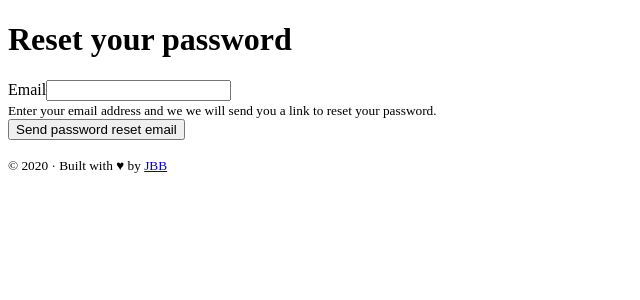
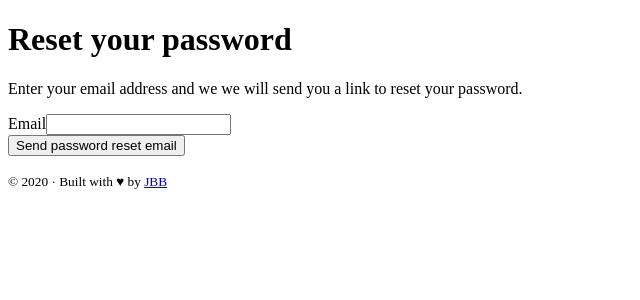
Before and after one commit to parisgraphe/TP-Panterest, a Symfony app: template templates/reset_password/request.html.twig in a window 1280 px wide. Shown: the part 78-378 px from the top of the page, without its empty margins (0-640 px from the left). Run offline with Twig, Linux system fonts and the light colour scheme; the template is opened without the code that fills it, so the values that code supplies are empty; form fields are guessed from the names that the template uses; some libraries are stand-ins or nearby versions.

Commit message:
Style reset password

```diff
--- a/templates/layouts/base.html.twig
+++ b/templates/layouts/base.html.twig
@@ -8,7 +8,7 @@
 		{% endblock %}
     </head>
     <body>
-		{{ include('layouts/partials/_flash_messages.html.twig') }}
+		{# {{ include('layouts/partials/_flash_messages.html.twig') }} #}
 		{{ include('layouts/partials/_nav.html.twig') }}
 
 		<main role="main" class="container">
--- a/templates/reset_password/request.html.twig
+++ b/templates/reset_password/request.html.twig
@@ -1,22 +1,24 @@
 {% extends 'layouts/base.html.twig' %}
 
-{% block title %}Reset your password{% endblock %}
+{% block title 'Reset your password' %}
 
 {% block body %}
-    {% for flashError in app.flashes('reset_password_error') %}
-        <div class="alert alert-danger" role="alert">{{ flashError }}</div>
-    {% endfor %}
-    <h1>Reset your password</h1>
+	<div class="row">
+		<div class="col-md-6 mx-auto">
+			<h1 class="mt-5 mb-3 text-center">Reset your password</h1>
 
-    {{ form_start(requestForm) }}
-        {{ form_row(requestForm.email) }}
-        <div>
-            <small>
-                Enter your email address and we we will send you a
-                link to reset your password.
-            </small>
-        </div>
+		    {% for flashError in app.flashes('reset_password_error') %}
+				<div class="alert alert-danger mb-3 rounded" role="alert">{{ flashError }}</div>
+			{% endfor %}
 
-        <button class="btn btn-primary">Send password reset email</button>
-    {{ form_end(requestForm) }}
+			<P class="mb-5 text-center text-muted">
+				Enter your email address and we we will send you a
+				link to reset your password.
+			</P>
+			{{ form_start(requestForm) }}
+				{{ form_row(requestForm.email) }}
+				<button type="submit" class="btn btn-lg btn-primary btn-block">Send password reset email</button>
+			{{ form_end(requestForm) }}
+		</div>
+	</div>
 {% endblock %}
```
Also changed, not shown: templates/reset_password/reset.html.twig (+10 -6 lines).
